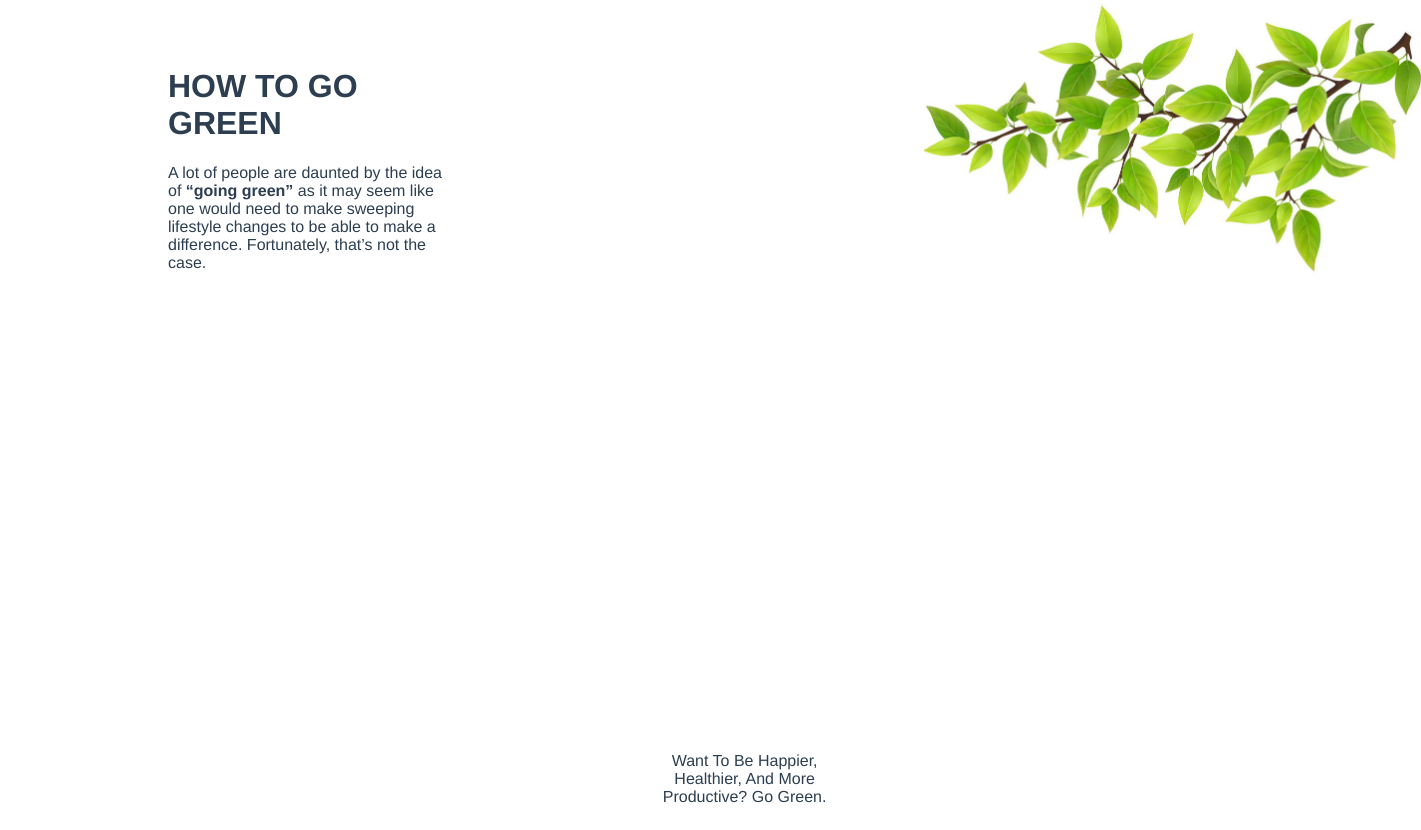
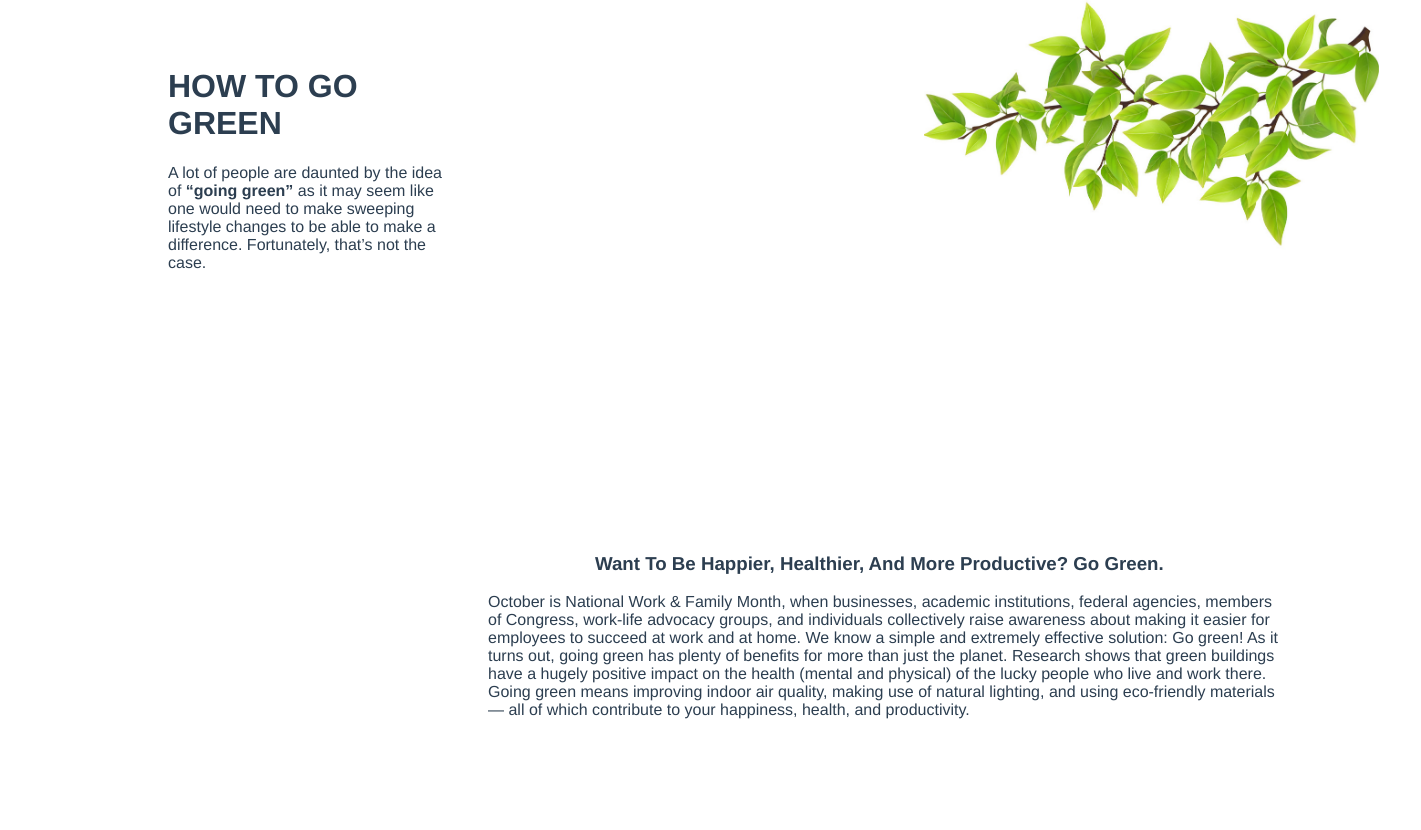
Before and after one commit to Alicerichardson28/eco-freak-frontend-with-Vue, a Vue app: page / in a window 1280 px wide. Shown: the part 195-1025 px from the top of the page, 1421 px wide, since content can reach past the window. After the commit the page ends 938 px from the top, so only its background shows below. Built offline with nearby package versions, Linux system fonts and the light colour scheme.

Commit message:
add content paragraph

```diff
--- a/src/views/Home.vue
+++ b/src/views/Home.vue
@@ -3,7 +3,8 @@
       <div class="first-container">
         <h1 class="header">HOW TO GO GREEN</h1>
         <p class="paragrah-container"> A lot of people are daunted by the idea of <strong>“going green”</strong> as it may seem like one would need to make sweeping lifestyle changes to be able to make a difference. Fortunately, that’s not the case.</p>
-        <p class='content'>Want To Be Happier, Healthier, And More Productive? Go Green.</p>
+        <h3 class="content-header">Want To Be Happier, Healthier, And More Productive? Go Green.</h3>
+        <p class="content">October is National Work & Family Month, when businesses, academic institutions, federal agencies, members of Congress, work-life advocacy groups, and individuals collectively raise awareness about making it easier for employees to succeed at work and at home. We know a simple and extremely effective solution: Go green! As it turns out, going green has plenty of benefits for more than just the planet. Research shows that green buildings have a hugely positive impact on the health (mental and physical) of the lucky people who live and work there. Going green means improving indoor air quality, making use of natural lighting, and using eco-friendly materials — all of which contribute to your happiness, health, and productivity. </p>
       </div>
       <div class="image-container">
         <img class="img-header" alt="leaf-header" src="../assets/leaf2.jpg">
@@ -42,14 +43,19 @@
   .img-header {
     margin-left: 30em;
     margin-top: 5em;
-    width: 60%;
+    width: 55%;
   }
   .image-container {
     height: 40%;
   }
-  .content {
-    width: 70%;
-    margin-top: 30em;
-    margin-left: 30em;
+  .content-header {
+    width: 50em;
+    margin-top: 15em;
+    margin-left: 13em;
+  }
+  .content{
+    width: 50em;
+    margin-left: 20em;
+    text-align: left;
   }
 </style>
```
